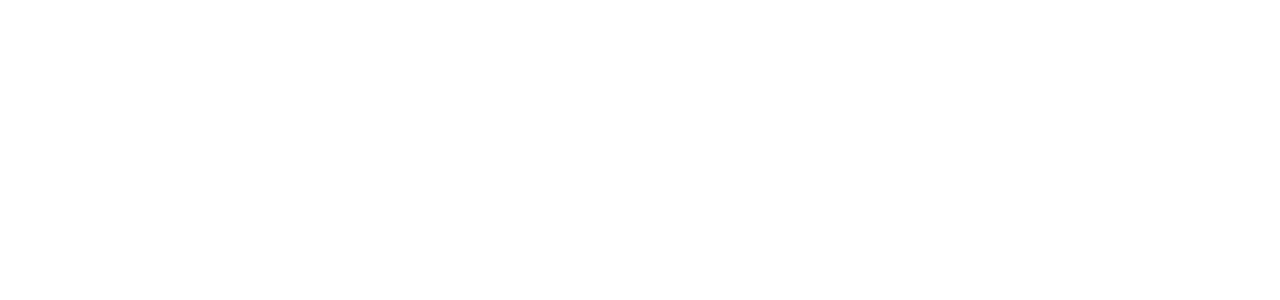
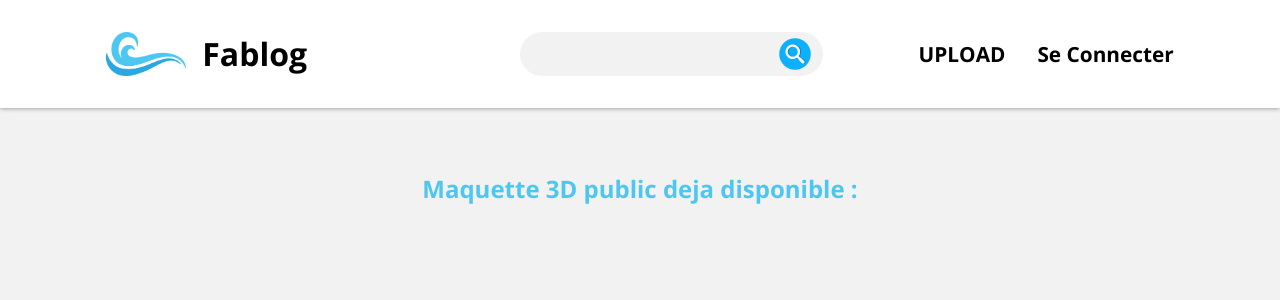
Before and after one commit to Fraxoo/blog, a PHP site: page / in a window 1280 px wide. Before the commit the part shown is empty. Shown: the top 300 px of the page. Run offline with PHP 8.4, Linux system fonts and the light colour scheme.

Commit message:
page d'acceuil

```diff
--- a/index.php
+++ b/index.php
@@ -1,12 +1,54 @@
 <!DOCTYPE html>
 <html lang="en">
+
 <head>
     <meta charset="UTF-8">
     <meta name="viewport" content="width=device-width, initial-scale=1.0">
     <link rel="stylesheet" href="style.css">
     <title>Document</title>
+    <link rel="preconnect" href="https://fonts.googleapis.com">
+    <link rel="preconnect" href="https://fonts.gstatic.com" crossorigin>
+    <link href="https://fonts.googleapis.com/css2?family=Open+Sans:ital,wght@0,300..800;1,300..800&display=swap" rel="stylesheet">
 </head>
+
 <body>
 
+    <header>
+
+        <div class="haut">
+            <div class="hautgauche">
+                <img src="images/pngegg.png">
+                <h1><a href="index.php">Fablog</a></h1>
+            </div>
+            <div class="hautdroite">
+
+                    <input type="search">
+                    <button><img src="images/search(1).png"></button>
+
+                <a href="upload.php">UPLOAD</a>
+                <a href="login.php">Se Connecter</a>
+            </div>
+        </div>
+
+    </header>
+
+
+    <main>
+
+        <div class="title">
+            <h2>Maquette 3D public deja disponible :</h2>
+        </div>
+
+    </main>
+
+
+
+    <footer>
+
+
+    </footer>
+
+
 </body>
+
 </html>
--- a/style.css
+++ b/style.css
@@ -0,0 +1,95 @@
+*{
+    padding: 0;
+    margin: 0;
+    font-family: "Open Sans", sans-serif;
+}
+
+body{
+    width: 100%;
+    background-color: #f2f2f2;
+    height: 100%;
+
+}
+
+
+
+.haut{
+    display: flex;
+    align-items: center;
+    justify-content: space-around;
+    box-shadow: 0px 0px 5px gray;
+    margin-bottom: 3px;
+    flex-wrap: wrap;
+    text-align: center;
+    background-color: white;
+
+}
+
+.hautgauche{
+    display: flex;
+    gap: 1rem;
+    flex-wrap: wrap;
+    align-items: center;
+    justify-content: center;
+    padding: 2rem;
+}
+
+.hautgauche a{
+    text-decoration: none;
+    color: black;
+}
+
+.hautgauche img{
+    width: 5rem;
+    border: none;
+}
+
+.hautdroite{
+    display: flex;
+    gap: 2rem;
+    align-items: center;
+    flex-wrap: wrap-reverse;
+    justify-content: center;
+    align-items: center;
+    padding: 2rem;
+}
+
+.hautdroite button{
+    border: none;
+    background-color: #f2f2f2;
+    position: relative;
+    right: 4.7rem;
+    top: 0.1rem;
+    cursor: pointer;
+}
+
+.hautdroite img{
+    width: 2rem;
+
+}
+
+.hautdroite a{
+    text-decoration: none;
+    color: black;
+    font-weight: bold;
+    font-size: 1.3rem;
+}
+
+.hautdroite input{
+    border-radius: 3rem;
+    background-color: #f2f2f2;
+    border: none;
+    padding: 0.8rem 4rem;
+}
+
+
+
+.title{
+    display: flex;
+    justify-content: center;
+    margin-top: 4rem;
+}
+
+.title h2{
+    color: #4cc7f2;
+}
```
Also changed, not shown: USer(1).png (added), images/pngegg.png (added), images/search(1).png (added), login.php (added), logout.php (added), register.php (added), removeproduct.php (added), upload.php (added).
